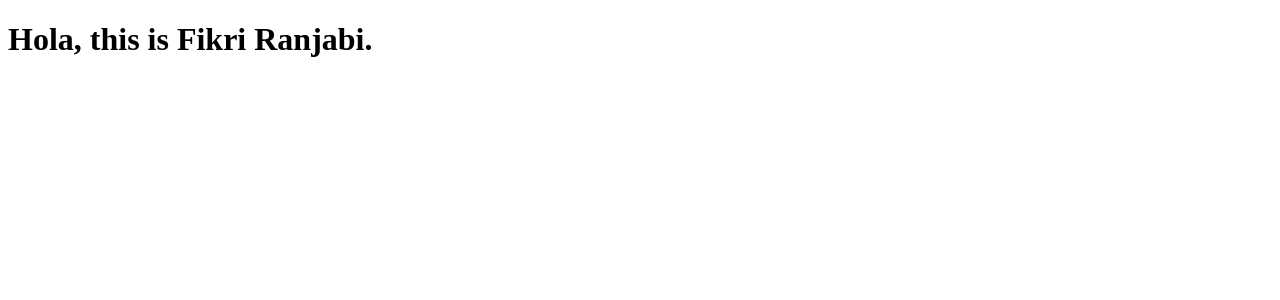
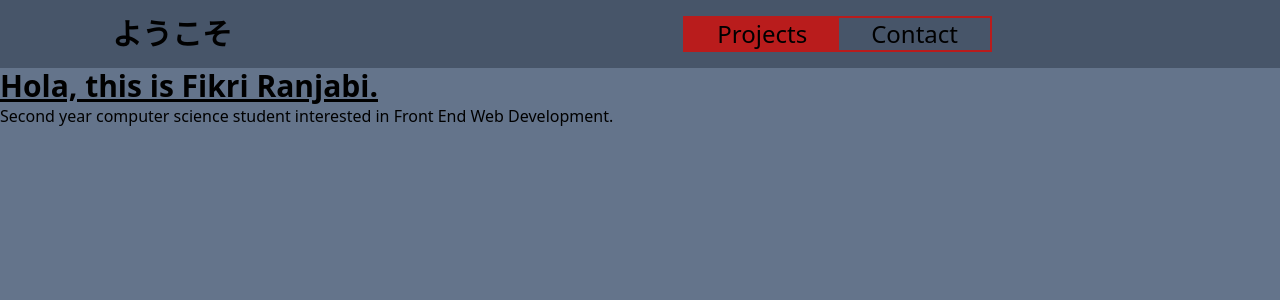
Before and after one commit to ranjabi/ranjabi.github.io, a React (Create React App) app: page / in a window 1280 px wide. Shown: the top 300 px of the page. Built offline with nearby package versions, Linux system fonts and the light colour scheme.

Commit message:
add tailwind css and a little bit intro

```diff
--- /dev/null
+++ b/postcss.config.js
@@ -0,0 +1,6 @@
+module.exports = {
+  plugins: {
+    tailwindcss: {},
+    autoprefixer: {},
+  },
+}
--- a/src/App.js
+++ b/src/App.js
@@ -1,10 +1,21 @@
+import Hero from "./components/Hero";
 import Projects from "./components/Projects";
+import "./index.css";
 
 function App() {
   return (
-    <div>
-      <h1>Hola, this is Fikri Ranjabi.</h1>
+    <div className="bg-slate-500 h-screen">
+      {/* <Hero /> */}
       {/* <Projects /> */}
+      <div className="bg-slate-600 text-2xl py-4 pl-28 pr-72 flex justify-between">
+        <div className="text-3xl font-extrabold">ようこそ</div>
+        <div className="border-red-700 border-2">
+          <a href="" className="px-8 bg-red-700 hover:bg-opacity-50">Projects</a>
+          <a href="" className="px-8">Contact</a>
+        </div>
+      </div>
+      <h1 className="text-3xl font-bold underline">Hola, this is Fikri Ranjabi.</h1>
+      <span>Second year computer science student interested in Front End Web Development.</span>
     </div>
   );
 }
--- /dev/null
+++ b/src/components/Hero.js
@@ -0,0 +1,13 @@
+const Hero = () => {
+  return (
+    <section id="home" className="pt-36">
+      <div className="container">
+        <div className="flex flex-wrap">
+          <div className="w-full "></div>
+        </div>
+      </div>
+    </section>
+  );
+};
+
+export default Hero;
--- /dev/null
+++ b/src/index.css
@@ -0,0 +1,3 @@
+@tailwind base;
+@tailwind components;
+@tailwind utilities;
--- /dev/null
+++ b/tailwind.config.js
@@ -0,0 +1,9 @@
+module.exports = {
+  content: [
+    "./src/**/*.{js,jsx,ts,tsx}",
+  ],
+  theme: {
+    extend: {},
+  },
+  plugins: [],
+}
```
Also changed, not shown: package.json (+9 -0 lines), 1 other file (tests, documents, lock files or other folders).
